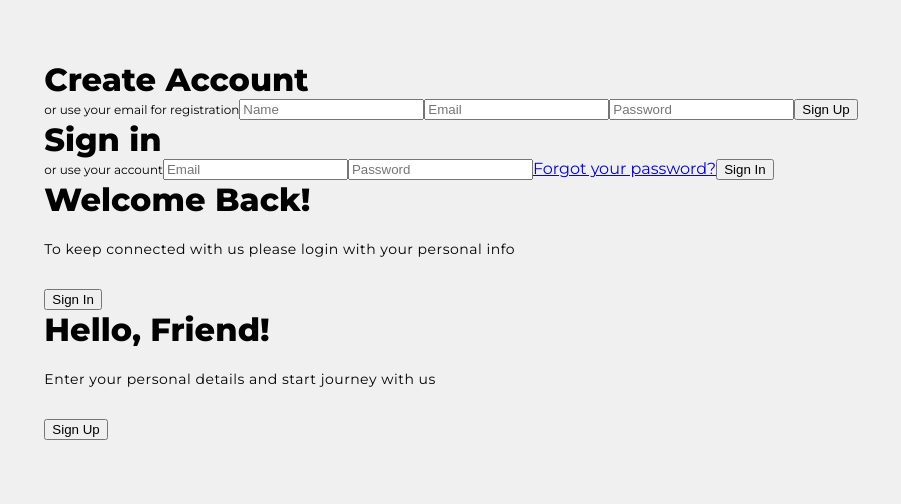
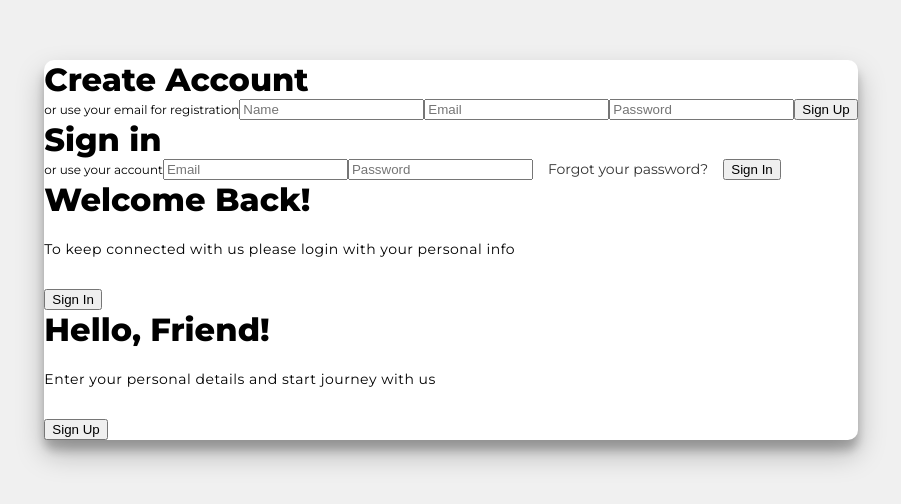
Before and after one commit to ConnorScoma1/Project-3, a React (Create React App) app: page / in a window 1280 px wide. Shown: the part 130-634 px from the top of the page, without its empty margins (189-1090 px from the left). Built offline with nearby package versions, Linux system fonts and the light colour scheme.

Commit message:
box shadow styles

```diff
--- a/src/components/App.css
+++ b/src/components/App.css
@@ -32,3 +32,16 @@ p {
 span {
     font-size: 12px;
 }
+
+a {
+    color: #333;
+    font-size: 14px;
+    text-decoration: none;
+    margin: 15px;
+}
+
+.container {
+    background: white;
+    border-radius: 10px;
+    box-shadow: 0 14px 28px rgba(0, 0, 0, 0.25), 0 10px 10px rgba(0, 0, 0, 0.22)
+}
```
